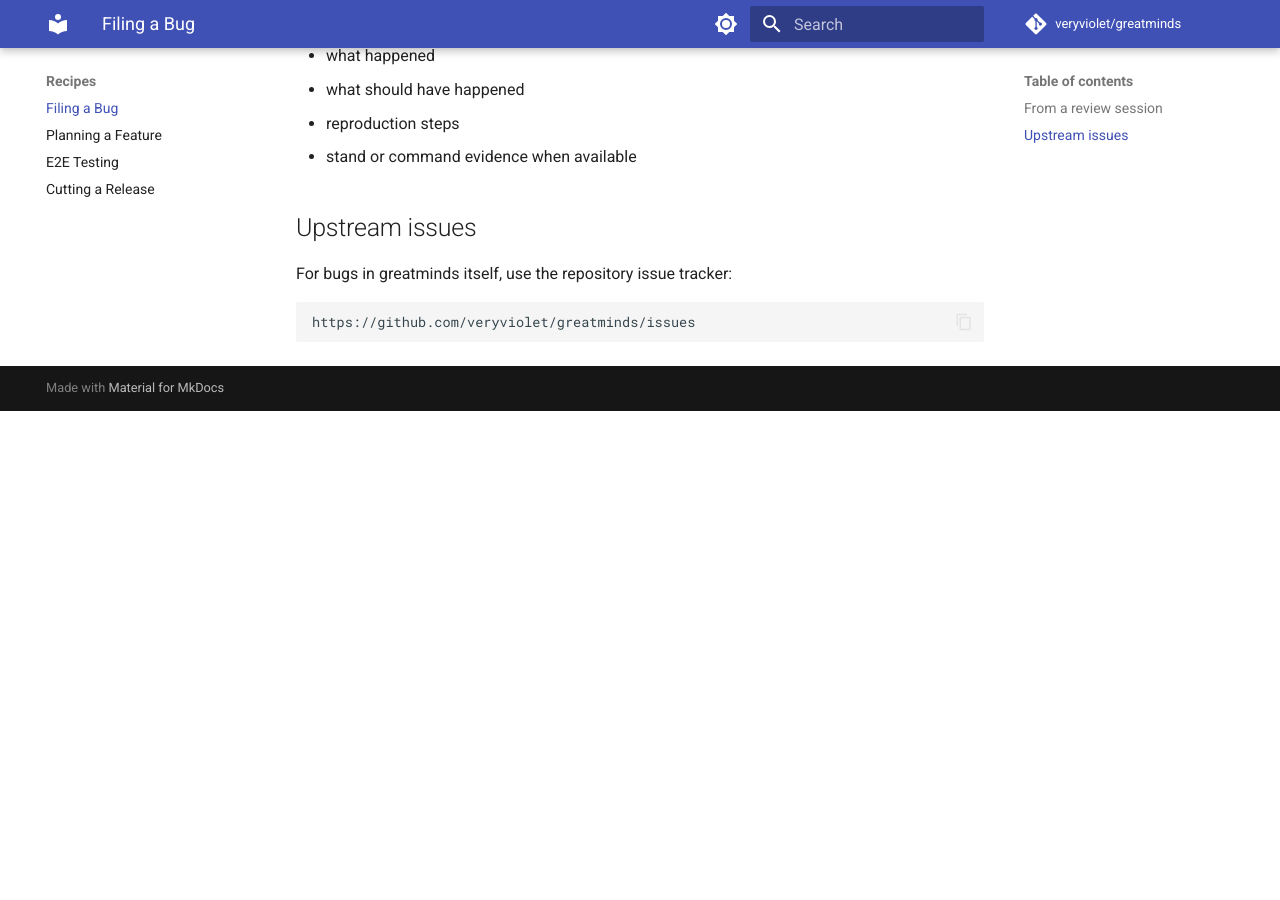
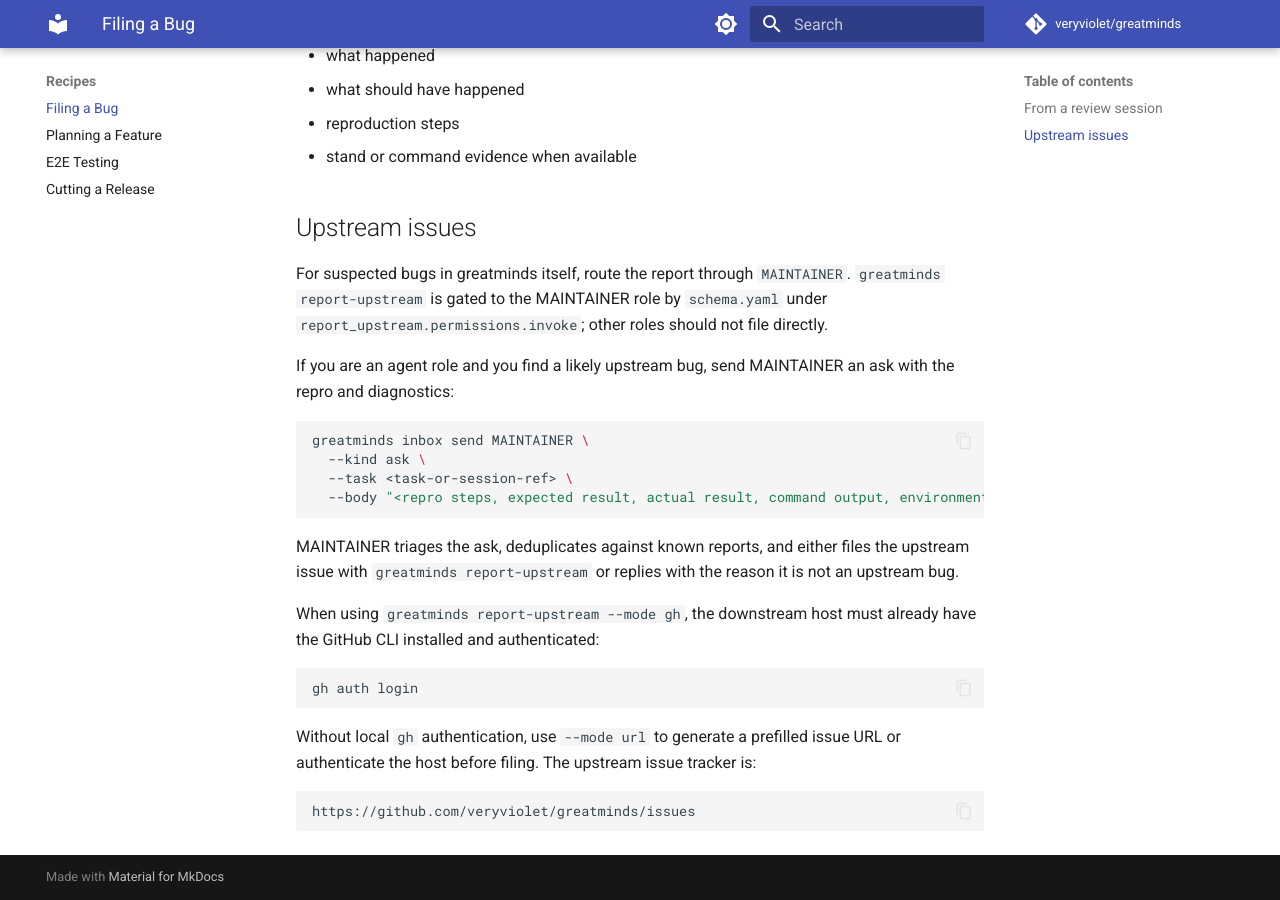
Before and after one commit to veryviolet/greatminds, an MkDocs documentation site: the page built from docs/recipes/filing-a-bug.md, in a window 1280 px wide and 900 px high, scrolled down 601 px. Built offline with MkDocs 1.6.1 and Material for MkDocs 9.7.7, drawn with Linux system fonts in a browser that asks for light colours; comment, search, counter and statistics services are not loaded; before the commit the page ends 1012 px from its top, so only the background shows below that.

Commit message:
docs(0219): document bug-report flow through MAINTAINER (post-0198)
0198 gated greatminds report-upstream to MAINTAINER. Reframes the
"Upstream issues" recipe section as a workflow: other roles file
bug-suspects via `greatminds inbox send MAINTAINER --kind ask`,
MAINTAINER triages and decides upstream-vs-not, and `--mode gh`
requires `gh auth login` on the downstream host (with `--mode url`
as the no-auth fallback).

````diff
--- a/docs/recipes/filing-a-bug.md
+++ b/docs/recipes/filing-a-bug.md
@@ -26,7 +26,34 @@ During intensive review, `EXPLORER` files focused bug tasks into
 
 ## Upstream issues
 
-For bugs in greatminds itself, use the repository issue tracker:
+For suspected bugs in greatminds itself, route the report through
+`MAINTAINER`. `greatminds report-upstream` is gated to the MAINTAINER role by
+`schema.yaml` under `report_upstream.permissions.invoke`; other roles should not
+file directly.
+
+If you are an agent role and you find a likely upstream bug, send MAINTAINER an
+ask with the repro and diagnostics:
+
+```bash
+greatminds inbox send MAINTAINER \
+  --kind ask \
+  --task <task-or-session-ref> \
+  --body "<repro steps, expected result, actual result, command output, environment>"
+```
+
+MAINTAINER triages the ask, deduplicates against known reports, and either
+files the upstream issue with `greatminds report-upstream` or replies with the
+reason it is not an upstream bug.
+
+When using `greatminds report-upstream --mode gh`, the downstream host must
+already have the GitHub CLI installed and authenticated:
+
+```bash
+gh auth login
+```
+
+Without local `gh` authentication, use `--mode url` to generate a prefilled
+issue URL or authenticate the host before filing. The upstream issue tracker is:
 
 ```text
 https://github.com/veryviolet/greatminds/issues
````
